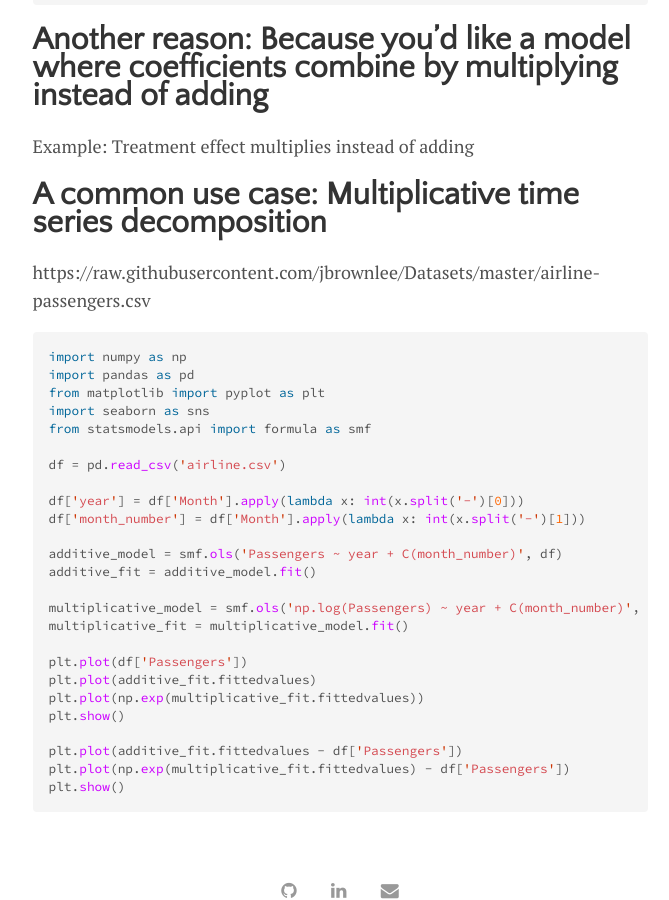
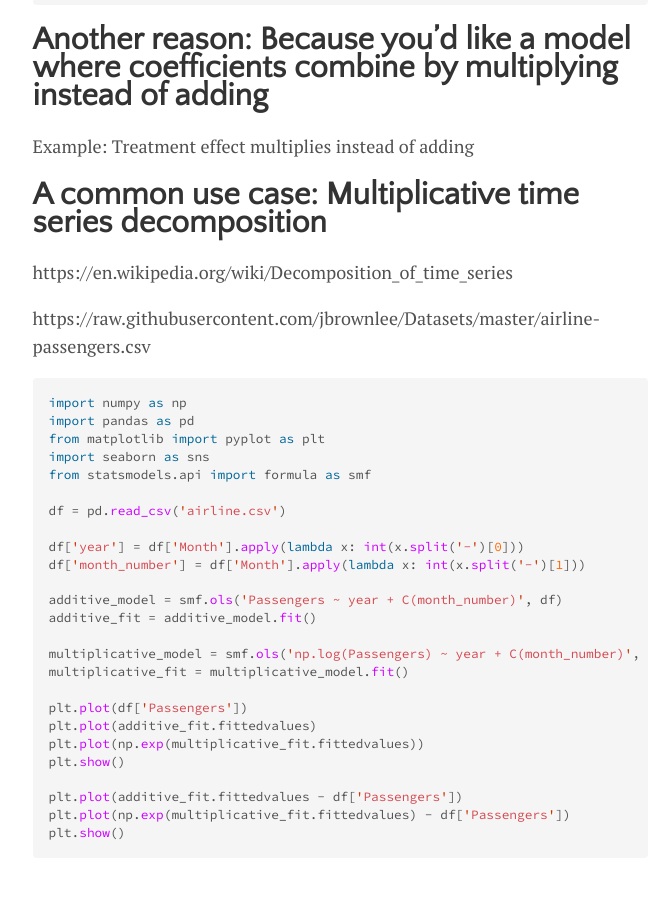
Before and after one commit to lmc2179/lmc2179.github.io, a Jekyll site: the page built from drafts/multiplicative.md, in a window 1280 px wide and 900 px high, scrolled down 1254 px. Shown: the whole window, without its empty margins (300-969 px from the left). Built offline with Jekyll 4.4.1, drawn with Linux system fonts in a browser that asks for light colours; our own code applies the rules of GitHub Pages for plain Markdown files; part of the change alters nothing that is shown.

Commit message:
Update multiplicative.md

````diff
--- a/drafts/multiplicative.md
+++ b/drafts/multiplicative.md
@@ -40,6 +40,8 @@ Example: Treatment effect multiplies instead of adding
 
 # A common use case: Multiplicative time series decomposition
 
+https://en.wikipedia.org/wiki/Decomposition_of_time_series
+
 https://raw.githubusercontent.com/jbrownlee/Datasets/master/airline-passengers.csv
 
 ```python
````
